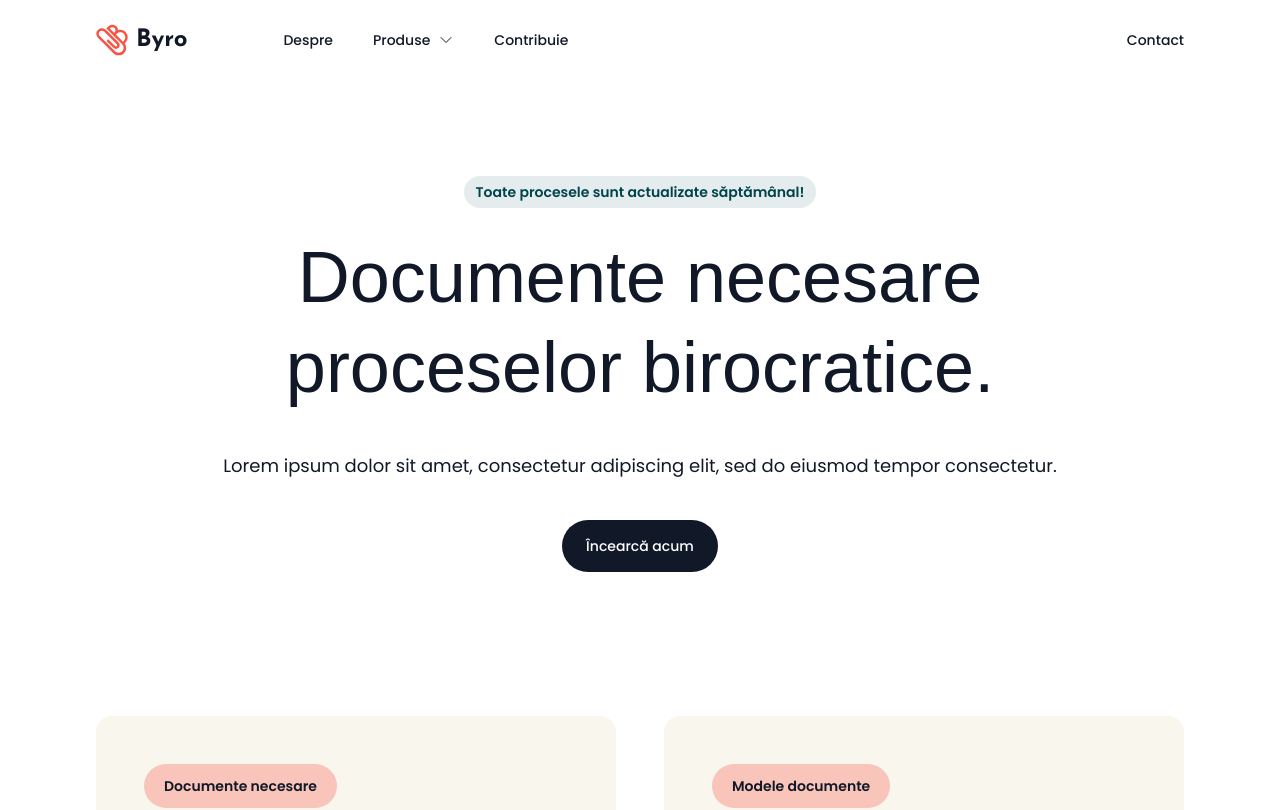
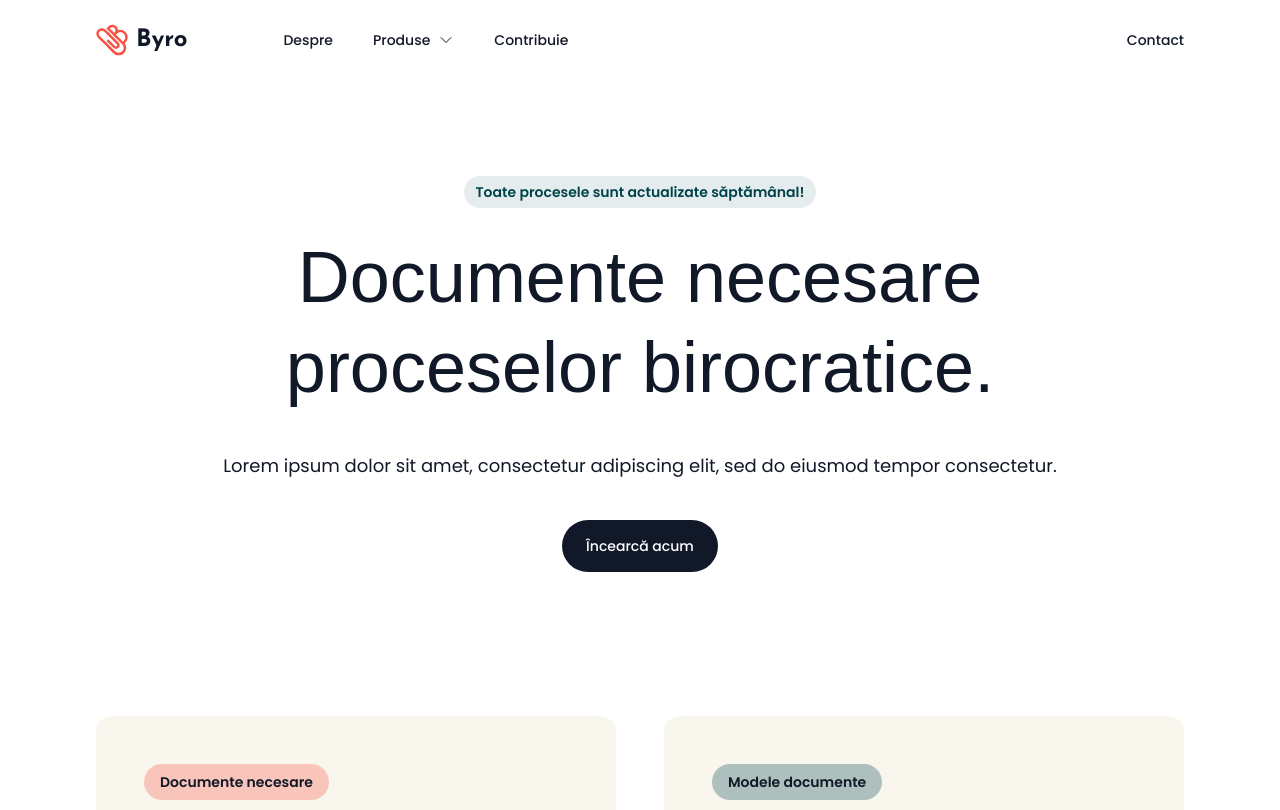
Before and after one commit to xsuve/byro, a Next.js app: page / in a window 1280 px wide. Shown: the top 810 px of the page. Built offline with nearby package versions, Linux system fonts and the light colour scheme; a web font is replaced by a local one.

Commit message:
Add favicon.

```diff
--- a/app/page.tsx
+++ b/app/page.tsx
@@ -27,7 +27,7 @@ export default function LandingPage() {
       </div>
       <div className='grid grid-cols-2 gap-x-12 px-24 pb-24 pt-12'>
         <div className='rounded-2xl p-12 bg-creamy flex flex-col items-start gap-y-10'>
-          <div className='text-primary bg-vermilion/30 rounded-full inline-flex font-semibold text-sm px-5 py-3'>
+          <div className='text-primary bg-vermilion/30 rounded-full inline-flex font-semibold text-sm px-4 py-2'>
             Documente necesare
           </div>
           <Heading type='landing-title' className='!text-5xl !leading-tight'>
@@ -42,7 +42,7 @@ export default function LandingPage() {
           </Link>
         </div>
         <div className='rounded-2xl p-12 bg-creamy flex flex-col items-start gap-y-10'>
-          <div className='text-primary bg-vermilion/30 rounded-full inline-flex font-semibold text-sm px-5 py-3'>
+          <div className='text-primary bg-aquamarine/30 rounded-full inline-flex font-semibold text-sm px-4 py-2'>
             Modele documente
           </div>
           <Heading type='landing-title' className='!text-5xl !leading-tight'>
```
Also changed, not shown: public/img/byro-logo.svg, 1 other file (tests, documents, lock files or other folders).
